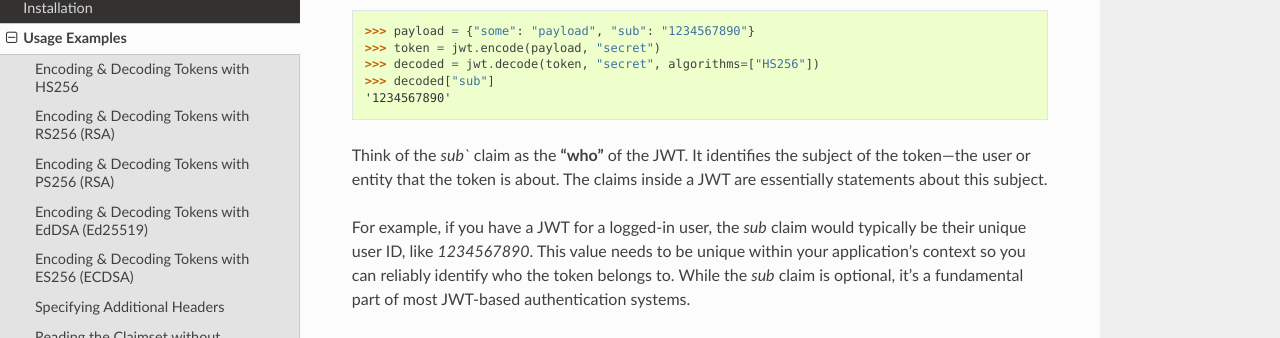
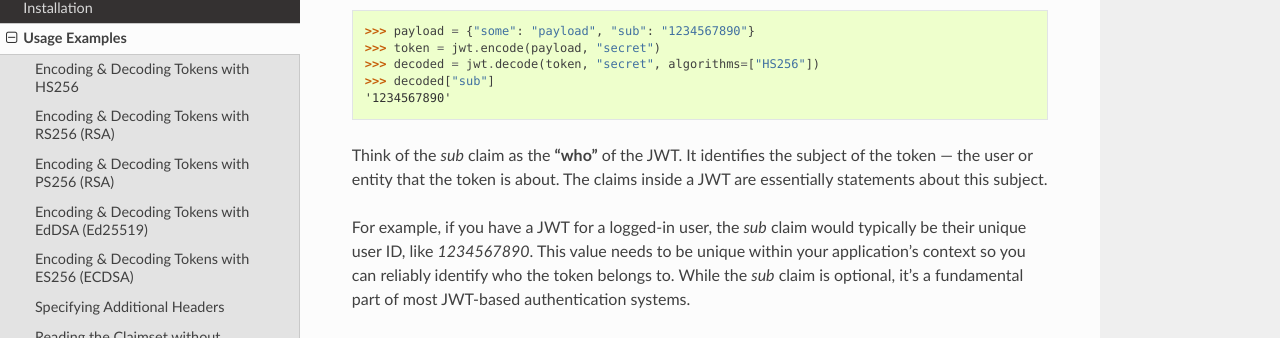
Before and after one commit to jpadilla/pyjwt, a Sphinx documentation site: the page built from docs/usage.rst, in a window 1280 px wide and 900 px high, scrolled down 6801 px. Shown: the part 112-450 px from the top of the window. Built offline with Sphinx 7.4.7 and the Read the Docs theme 3.1.0, drawn with Linux system fonts in a browser that asks for light colours.

Commit message:
fix typos

```diff
--- a/docs/usage.rst
+++ b/docs/usage.rst
@@ -367,8 +367,8 @@ Subject Claim (sub)
     >>> decoded["sub"]
     '1234567890'
 
-Think of the `sub`` claim as the **"who"** of the JWT.
-It identifies the subject of the token—the user or entity that the token is about.
+Think of the `sub` claim as the **"who"** of the JWT.
+It identifies the subject of the token — the user or entity that the token is about.
 The claims inside a JWT are essentially statements about this subject.
 
 For example, if you have a JWT for a logged-in user, the `sub` claim would typically be their unique user ID, like `1234567890`.
```
